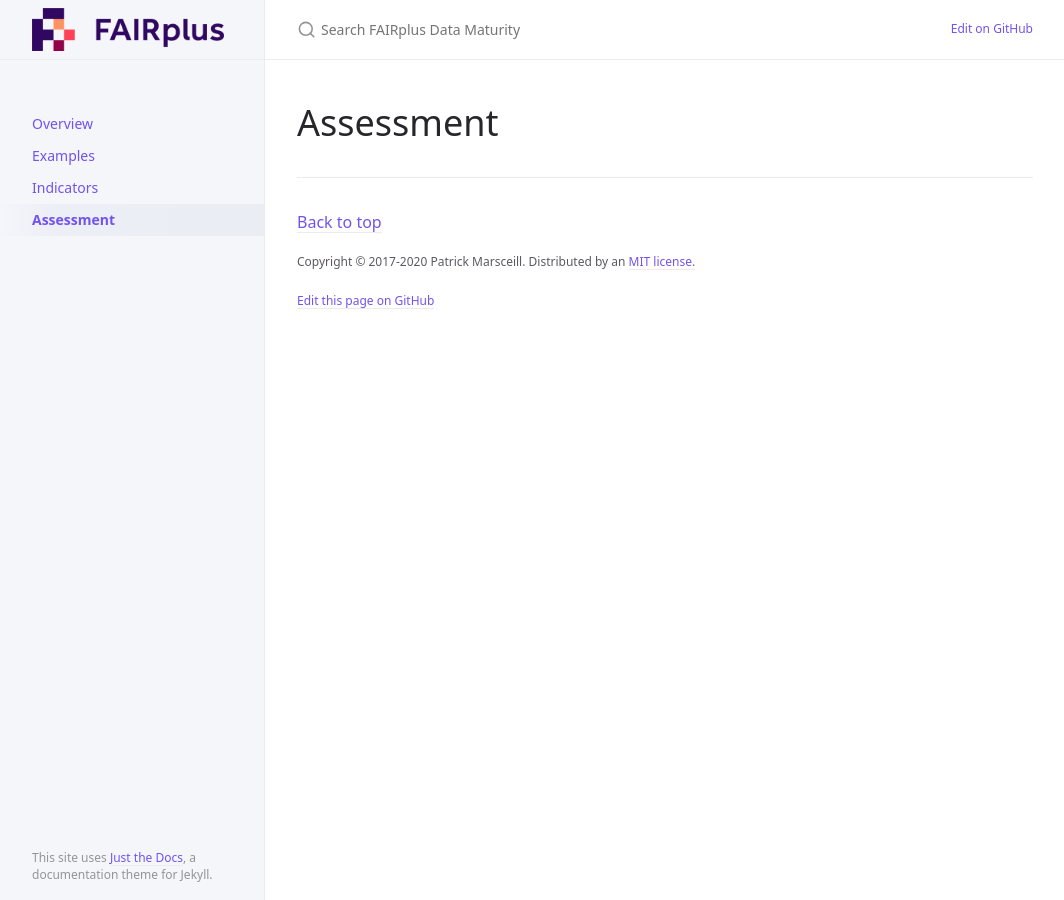
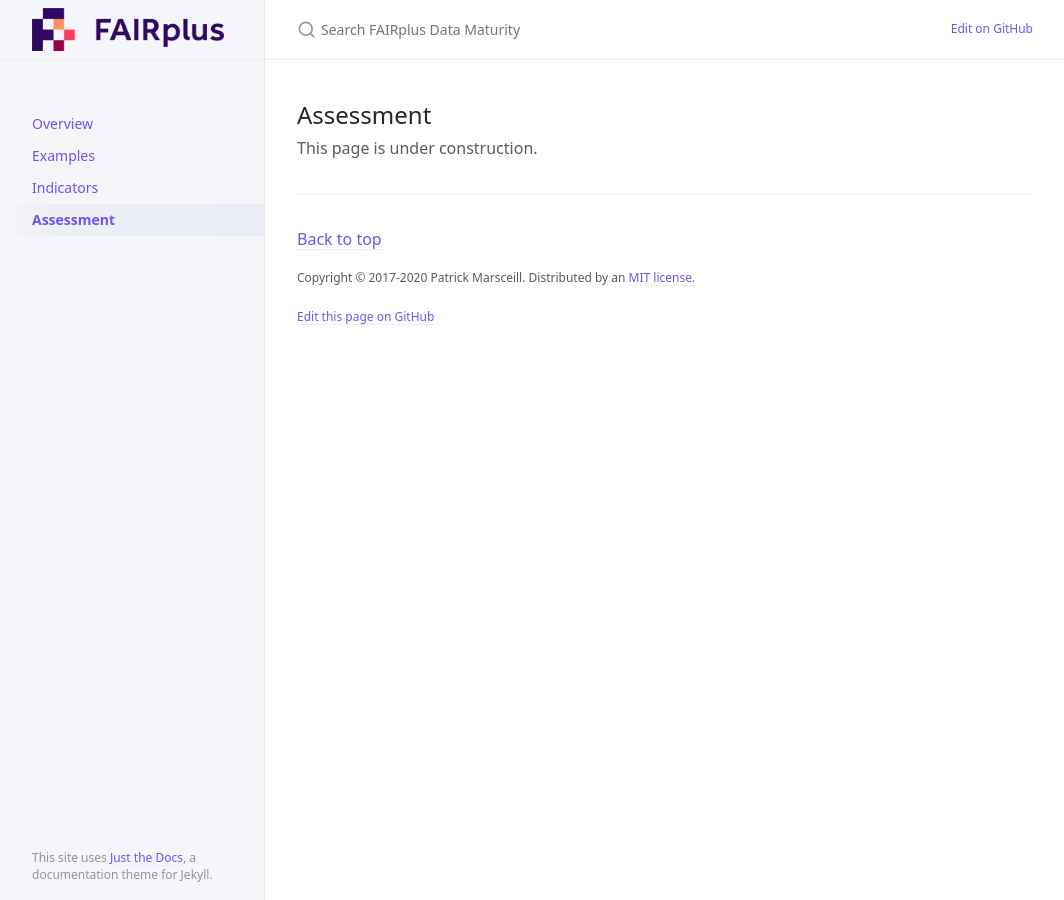
Before and after one commit to FAIRplus/Data-Maturity, a Jekyll site: the page built from docs/Assessment.md, in a window 1280 px wide. Shown: the whole page, without its empty margins (107-1171 px from the left). Built offline with Jekyll 4.4.1, drawn with Linux system fonts in a browser that asks for light colours.

Commit message:
Update Assessment.md

```diff
--- a/docs/Assessment.md
+++ b/docs/Assessment.md
@@ -3,4 +3,6 @@ layout: default
 title: Assessment
 nav_order: 4
 ---
-# Assessment
+## Assessment
+
+This page is under construction.
```
